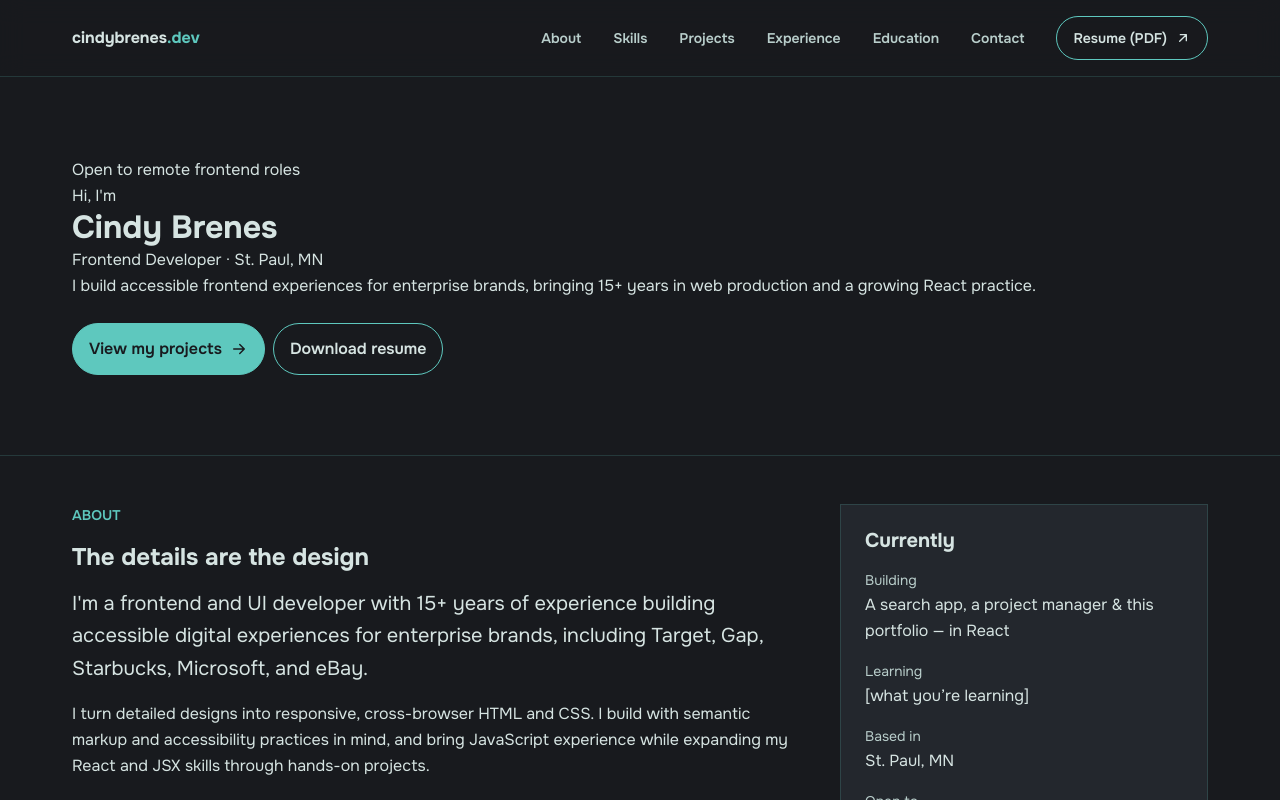
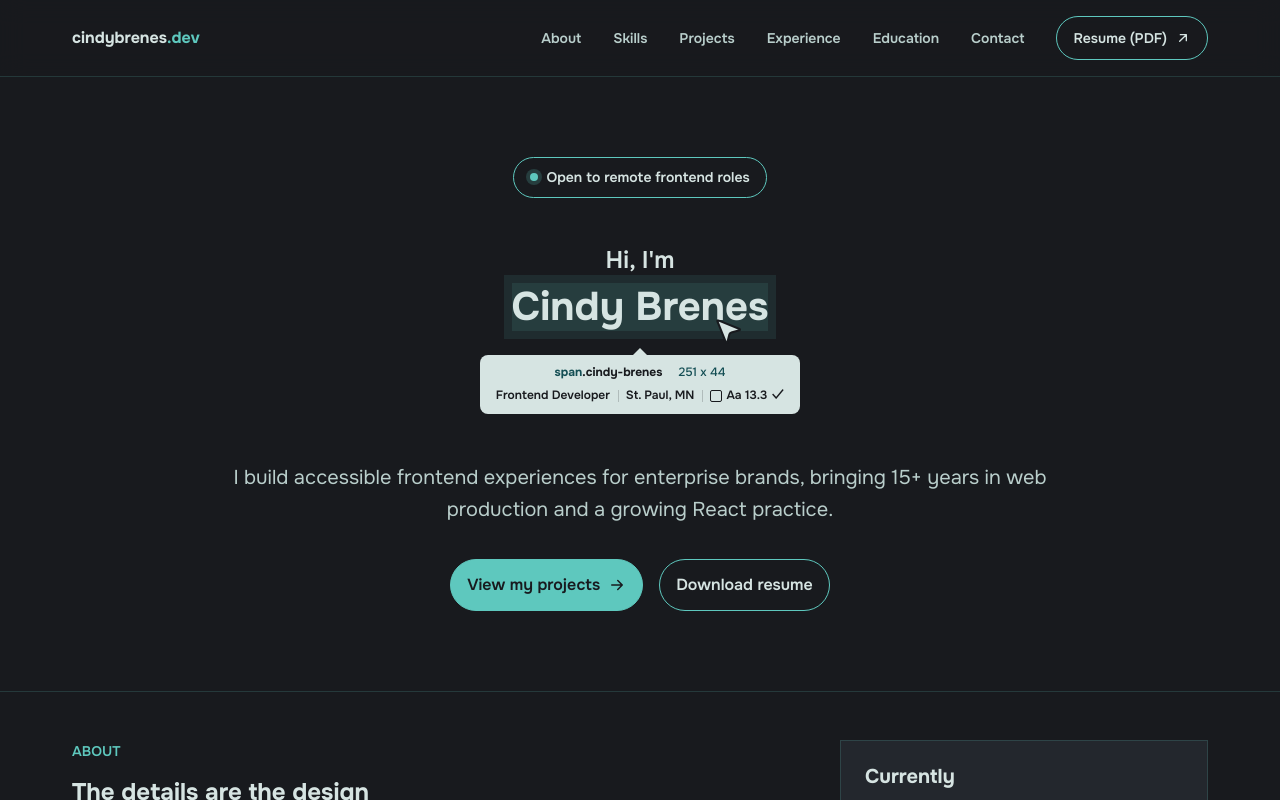
Before and after one commit to cinbrefe/personal-portfolio, a React (Vite) app: page / in a window 1280 px wide. Shown: the top 800 px of the page. Built offline with nearby package versions, Linux system fonts and the light colour scheme.

Commit message:
Add inspect tooltip and cursor to Hero

```diff
--- a/src/components/Hero/Hero.jsx
+++ b/src/components/Hero/Hero.jsx
@@ -1,26 +1,44 @@
 import { hero } from '../../content/copy.js';
 import ArrowIcon from '../ui/ArrowIcon.jsx';
+import CursorIcon from '../ui/CursorIcon.jsx';
+import InspectTip from '../ui/InspectTip/InspectTip.jsx';
 import './Hero.scss';
 
 export default function Hero() {
-	const { availability, greeting, name, role, location, body, primaryCta, secondaryCta } = hero;
+	const { availability, greeting, name, role, location, inspectTip, body, primaryCta, secondaryCta } = hero;
 
 	return (
 		<section className="hero page-section page-section--hero" aria-labelledby="hero-title">
-			<div className="container">
-			<p>{availability}</p>
-			<p>{greeting}</p>
-			<h1 id="hero-title">{name}</h1>
-			<p>{role} · {location}</p>
-			<p>{body}</p>
+			<div className="container hero__inner">
+				<div className="hero__header">
+					<p className="hero__availability">{availability}</p>
+					<h1 id="hero-title" className="hero__title">
+						{greeting}{' '}
+						<span className="hero__name">
+							{name}
+							<CursorIcon className="hero__cursor" />
+						</span>
+					</h1>
+				</div>
+
+				<InspectTip
+					tag={inspectTip.tag}
+					selectorClass={inspectTip.selectorClass}
+					size={inspectTip.size}
+					font={inspectTip.font}
+					role={role}
+					location={location}
+				/>
+
+				<p className="hero__intro">{body}</p>
+
 				<div className="hero__actions">
-				<a className={`button button--primary${primaryCta.icon ? ` button--${primaryCta.icon}` : ''}`} href={primaryCta.href}>
+					<a className="button button--primary" href={primaryCta.href}>
 						{primaryCta.label}
 						{primaryCta.icon && <ArrowIcon direction={primaryCta.icon} className="button__icon" />}
 					</a>
-				<a className="button button--ghost" href={secondaryCta.href}>
+					<a className="button button--ghost" href={secondaryCta.href} download>
 						{secondaryCta.label}
-					{secondaryCta.icon && <ArrowIcon direction={secondaryCta.icon} className="button__icon" />}
 					</a>
 				</div>
 			</div>
--- a/src/components/Hero/Hero.scss
+++ b/src/components/Hero/Hero.scss
@@ -1,8 +1,86 @@
 @use '../../styles/abstracts/variables' as *;
 @use '../../styles/abstracts/mixins' as *;
 
-.hero__actions {
-	@include flex($wrap: wrap);
-	gap: $spacing-sm;
-	margin-top: $spacing-lg;
+$dot-glow: 4px; // ring around the availability dot
+$highlight-band: 8px; // outer band of the inspected-name highlight
+
+.hero {
+	text-align: center;
+
+	// Stacks the hero blocks (header, tooltip, intro, buttons).
+	// The space between them differs, so Hero sets margins on its own blocks instead of a shared gap.
+	&__inner {
+		@include flex(column, $align: center);
+	}
+
+	&__header {
+		@include flex(column, $align: center);
+		gap: $spacing-2xl;
+		margin-bottom: $spacing-md; // keeps the tooltip close to the name it points at
+	}
+
+	&__availability {
+		@include flex($align: center);
+		border: 1px solid $color-interactive;
+		border-radius: $radius-pill;
+		font-size: $font-size-sm;
+		font-weight: $font-weight-semibold;
+		gap: $spacing-sm;
+		padding: $spacing-sm $spacing-md;
+
+		// Status dot
+		&::before {
+			background-color: $color-interactive;
+			border-radius: $radius-circle;
+			box-shadow: 0 0 0 $dot-glow $color-highlight;
+			content: '';
+			flex-shrink: 0;
+			height: $spacing-sm;
+			width: $spacing-sm;
+		}
+	}
+
+	&__title {
+		font-size: $font-size-xl;
+		font-weight: $font-weight-semibold;
+	}
+
+	// Styled like an element highlighted in browser dev tools
+	&__name {
+		background-clip: padding-box; // keeps the fill out from under the see-through band
+		background-color: $color-highlight;
+		border: $highlight-band solid $color-highlight-edge;
+		display: block;
+		font-size: $font-size-2xl;
+		font-weight: $font-weight-bold;
+		position: relative; // anchor for the cursor icon
+
+		@include respond-to(md) {
+			font-size: $font-size-3xl;
+		}
+	}
+
+	// Mouse pointer "inspecting" the name, like the dev-tools element picker
+	&__cursor {
+		bottom: calc(-1 * $spacing-md);
+		color: $color-text; // fill
+		height: $spacing-xl;
+		position: absolute;
+		right: $spacing-lg;
+		stroke: $color-background; // dark outline, like a real cursor
+		width: $spacing-xl;
+	}
+
+	&__intro {
+		color: $color-text-muted;
+		font-size: $font-size-lg;
+		margin-top: $spacing-2xl; // extra room separates the "inspector" from the intro
+		max-width: $max-width-text;
+	}
+
+	&__actions {
+		@include flex($justify: center, $wrap: wrap);
+		gap: $spacing-md;
+		margin-top: $spacing-xl;
+	}
 }
--- /dev/null
+++ b/src/components/ui/CursorIcon.jsx
@@ -0,0 +1,9 @@
+// Mouse pointer icon (path from Lucide's "mouse-pointer-2", ISC license).
+// Decorative only, so it's hidden from screen readers.
+export default function CursorIcon({ className = '' }) {
+	return (
+		<svg className={className} width="24" height="24" viewBox="0 0 24 24" fill="currentColor" strokeWidth="1.5" strokeLinejoin="round" aria-hidden="true" focusable="false">
+			<path d="M4.037 4.688a.495.495 0 0 1 .651-.651l16 6.5a.5.5 0 0 1-.063.947l-6.124 1.58a2 2 0 0 0-1.438 1.435l-1.579 6.126a.5.5 0 0 1-.947.063z" />
+		</svg>
+	);
+}
--- /dev/null
+++ b/src/components/ui/InspectTip/InspectTip.jsx
@@ -0,0 +1,22 @@
+import './InspectTip.scss';
+
+// The fake inspector parts (selector, size, font) are decorative,
+// so they're hidden from screen readers. Role and location stay readable.
+export default function InspectTip({ tag, selectorClass, size, font, role, location }) {
+	return (
+		<div className="inspect-tip">
+			<p className="inspect-tip__head" aria-hidden="true">
+				<span>
+					<span className="inspect-tip__tag">{tag}</span>
+					<span className="inspect-tip__class">{selectorClass}</span>
+				</span>
+				<span className="inspect-tip__size">{size}</span>
+			</p>
+			<p className="inspect-tip__body">
+				<span className="inspect-tip__item">{role}</span>
+				<span className="inspect-tip__item">{location}</span>
+				<span className="inspect-tip__item inspect-tip__font" aria-hidden="true">{font}</span>
+			</p>
+		</div>
+	);
+}
--- /dev/null
+++ b/src/components/ui/InspectTip/InspectTip.scss
@@ -0,0 +1,76 @@
+@use '../../../styles/abstracts/variables' as *;
+@use '../../../styles/abstracts/mixins' as *;
+
+$divider-height: 0.75rem; // 12px
+$arrow-size: 7px;
+
+.inspect-tip {
+	@include flex(column, $align: center);
+	background-color: $color-surface-inverse;
+	border-radius: $radius-sm;
+	color: $color-text-inverse;
+	font-size: $font-size-xs;
+	font-weight: $font-weight-semibold;
+	gap: $spacing-xs;
+	padding: $spacing-sm $spacing-md;
+	position: relative;
+
+	// Arrow pointing up at the name: a zero-size box whose bottom border becomes a triangle
+	&::before {
+		border: $arrow-size solid transparent;
+		border-bottom-color: $color-surface-inverse; // same as the tooltip, so it looks attached
+		border-top: 0;
+		bottom: 100%;
+		content: '';
+		left: 50%;
+		position: absolute;
+		transform: translateX(-50%); // centers it without knowing its width
+	}
+
+	&__head {
+		@include flex(row, $align: center);
+		color: $color-accent;
+		font-weight: $font-weight-bold;
+		gap: $spacing-md;
+	}
+
+	&__class {
+		color: $color-text-inverse;
+	}
+
+	&__size {
+		color: $color-accent;
+		font-weight: $font-weight-medium;
+	}
+
+	&__body {
+		@include flex(row, $align: center);
+		gap: $spacing-sm; // space before each line
+	}
+
+	// Line between items: every item that follows another item gets a short line on its left.
+	// Drawn as a 1px-wide background so it can be shorter than the item (a border can't).
+	&__item + &__item {
+		background: linear-gradient($color-border-inverse, $color-border-inverse) left center / 1px $divider-height no-repeat;
+		padding-left: $spacing-sm; // space after each line
+	}
+
+	// "☐ Aa 13.3 ✓": square drawn with ::before, check mark with ::after
+	&__font {
+		align-items: center;
+		display: inline-flex;
+		gap: $spacing-xs;
+
+		&::before {
+			border: 1px solid currentColor;
+			border-radius: $radius-xs;
+			content: '';
+			height: 1em; // sized to the text
+			width: 1em;
+		}
+
+		&::after {
+			content: '✓';
+		}
+	}
+}
--- a/src/content/copy.js
+++ b/src/content/copy.js
@@ -25,6 +25,7 @@ export const hero = {
 	name: 'Cindy Brenes',
 	role: 'Frontend Developer',
 	location: 'St. Paul, MN',
+	inspectTip: { tag: 'span', selectorClass: '.cindy-brenes', size: '251 x 44', font: 'Aa 13.3' },
 	body: 'I build accessible frontend experiences for enterprise brands, bringing 15+ years in web production and a growing React practice.',
 	primaryCta: { label: 'View my projects', href: '#projects', icon: 'arrow-right' },
 	secondaryCta: { label: 'Download resume', href: '/documents/cindy-brenes-resume.pdf' },
```
Lines whose indentation alone changed are shown as unchanged.
